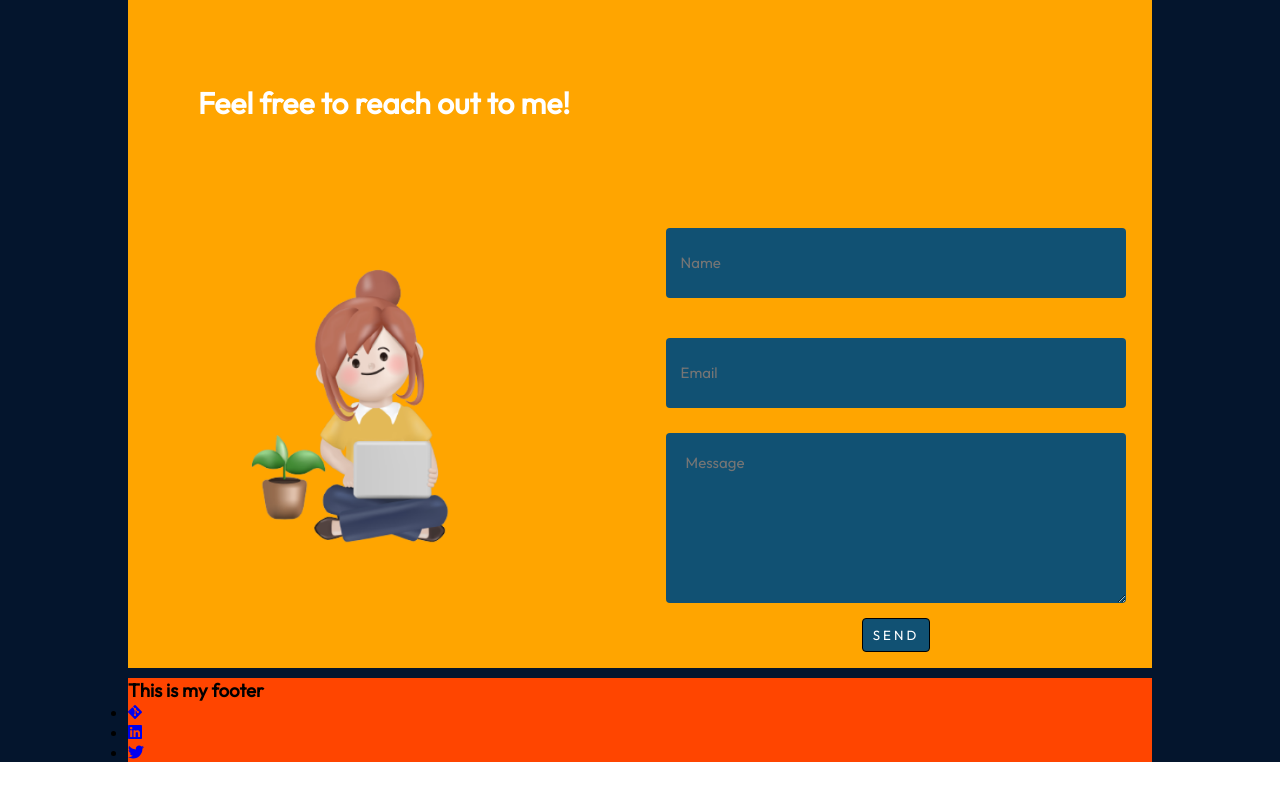
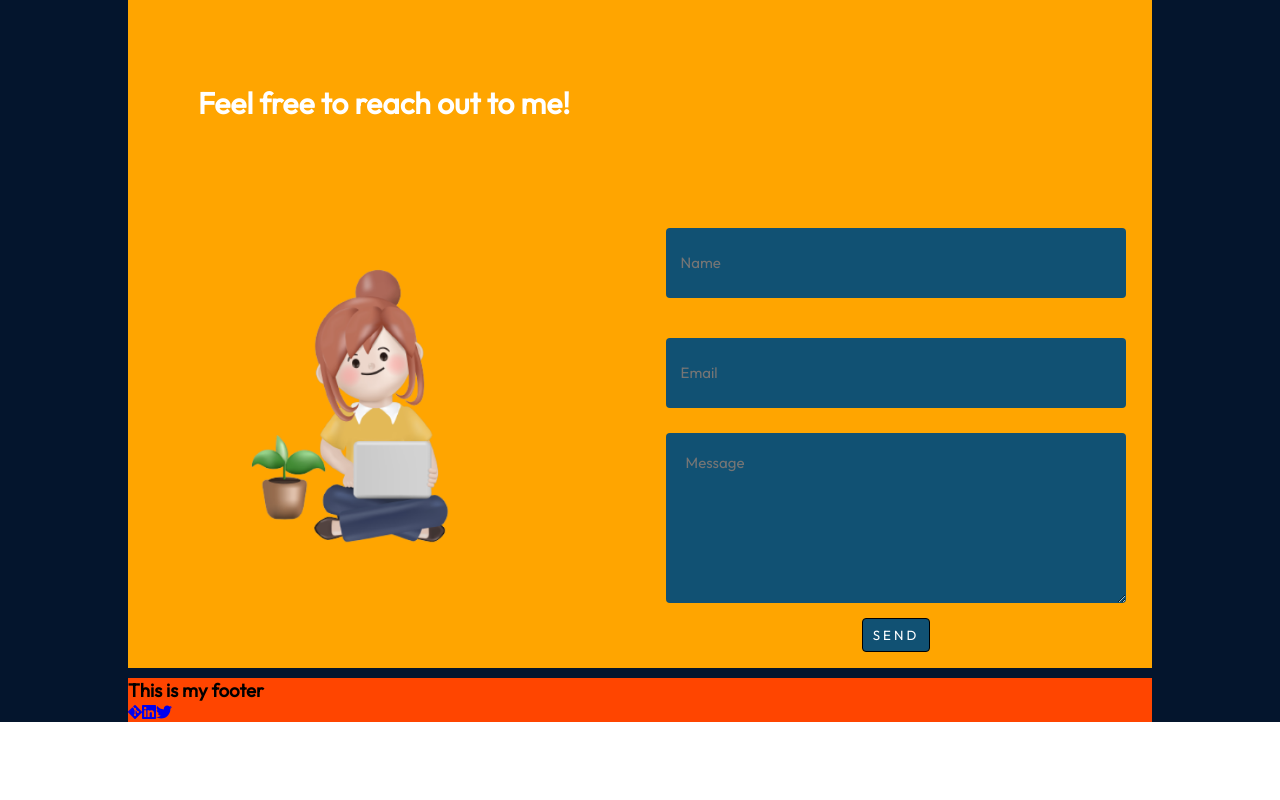
Before and after one commit to KipletingEdwin/kipleting-portfolio, a React (Vite) app: page / in a window 1280 px wide. Shown: the part 1891-2691 px from the top of the page. Built offline with nearby package versions, Linux system fonts and the light colour scheme.

Commit message:
remove lis from anchor tags

```diff
--- a/src/components/Footer/Footer.jsx
+++ b/src/components/Footer/Footer.jsx
@@ -1,31 +1,46 @@
 // import React from 'react'
-import { FontAwesomeIcon } from '@fortawesome/react-fontawesome'
-import {faGitAlt, faLinkedin, faTwitter} from "@fortawesome/free-brands-svg-icons"
-import styles from './Footer.module.css'
+import { FontAwesomeIcon } from "@fortawesome/react-fontawesome";
+import {
+  faGitAlt,
+  faLinkedin,
+  faTwitter,
+} from "@fortawesome/free-brands-svg-icons";
+import styles from "./Footer.module.css";
 
 function Footer() {
   return (
     <footer className={styles.myFooter}>
       <h3> This is my footer </h3>
       <ul>
-            <li>
         <a
-              href="https://github.com/KipletingEdwin" target="_blank" rel="noopener noreferrer"  > <FontAwesomeIcon icon={faGitAlt} /></a>
-            </li>
+          href="https://github.com/KipletingEdwin"
+          target="_blank"
+          rel="noopener noreferrer"
+        >
 
-            <li>
+          <FontAwesomeIcon icon={faGitAlt} />
+        </a>
+
         <a
-              href="https://www.linkedin.com/in/kipleting-edwin-25a513120/" target="_blank" rel="noopener noreferrer"  > <FontAwesomeIcon icon={faLinkedin} /></a>
-            </li>
+          href="https://www.linkedin.com/in/kipleting-edwin-25a513120/"
+          target="_blank"
+          rel="noopener noreferrer"
+        >
 
-            <li>
+          <FontAwesomeIcon icon={faLinkedin} />
+        </a>
+
         <a
-              href="https://twitter.com/carmago_jose_" target="_blank" rel="noopener noreferrer"  > <FontAwesomeIcon icon={faTwitter} /></a>
-            </li>
+          href="https://twitter.com/carmago_jose_"
+          target="_blank"
+          rel="noopener noreferrer"
+        >
+
+          <FontAwesomeIcon icon={faTwitter} />
+        </a>
       </ul>
     </footer>
-
-  )
+  );
 }
 
-export default Footer
+export default Footer;
```
Lines whose indentation alone changed are shown as unchanged.
